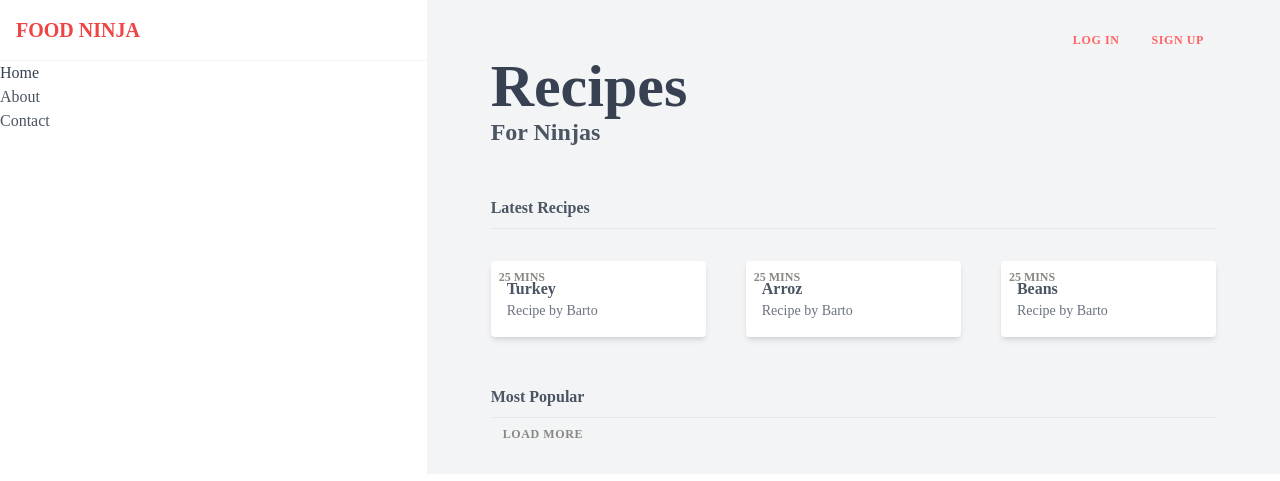
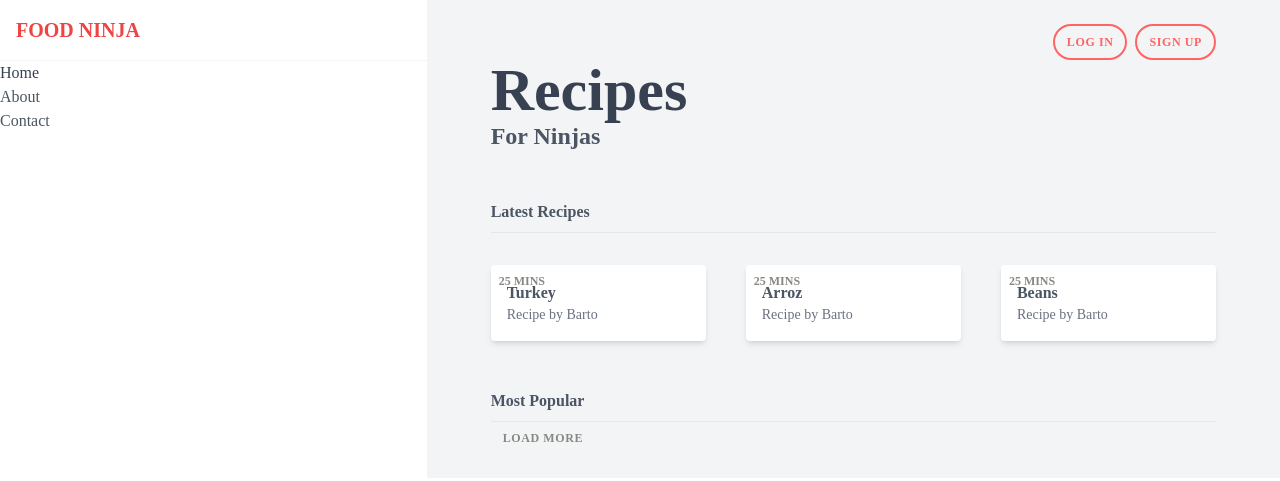
Before and after one commit to mbarto202/tailwind-netninja, a website: page public/index.html in a window 1280 px wide. Drawn offline with Linux system fonts and the light colour scheme; a web font is replaced by a local one.

Commit message:
button css

```diff
--- a/public/index.html
+++ b/public/index.html
@@ -42,8 +42,8 @@
 
     <main class="px-16 py-6 bg-gray-100 md:col-span-2">
       <div class="flex justify-center md:justify-end">
-        <a href="#" class="btn text-primary">Log in</a>
-        <a href="#" class="btn text-primary ml-2">Sign up</a>
+        <a href="#" class="btn text-primary border-primary md:border-2">Log in</a>
+        <a href="#" class="btn text-primary ml-2 border-primary md:border-2">Sign up</a>
       </div>
       <header>
         <h2 class="text-gray-700 text-6xl font-semibold">Recipes</h2>
```
Also changed, not shown: public/styles.css.
